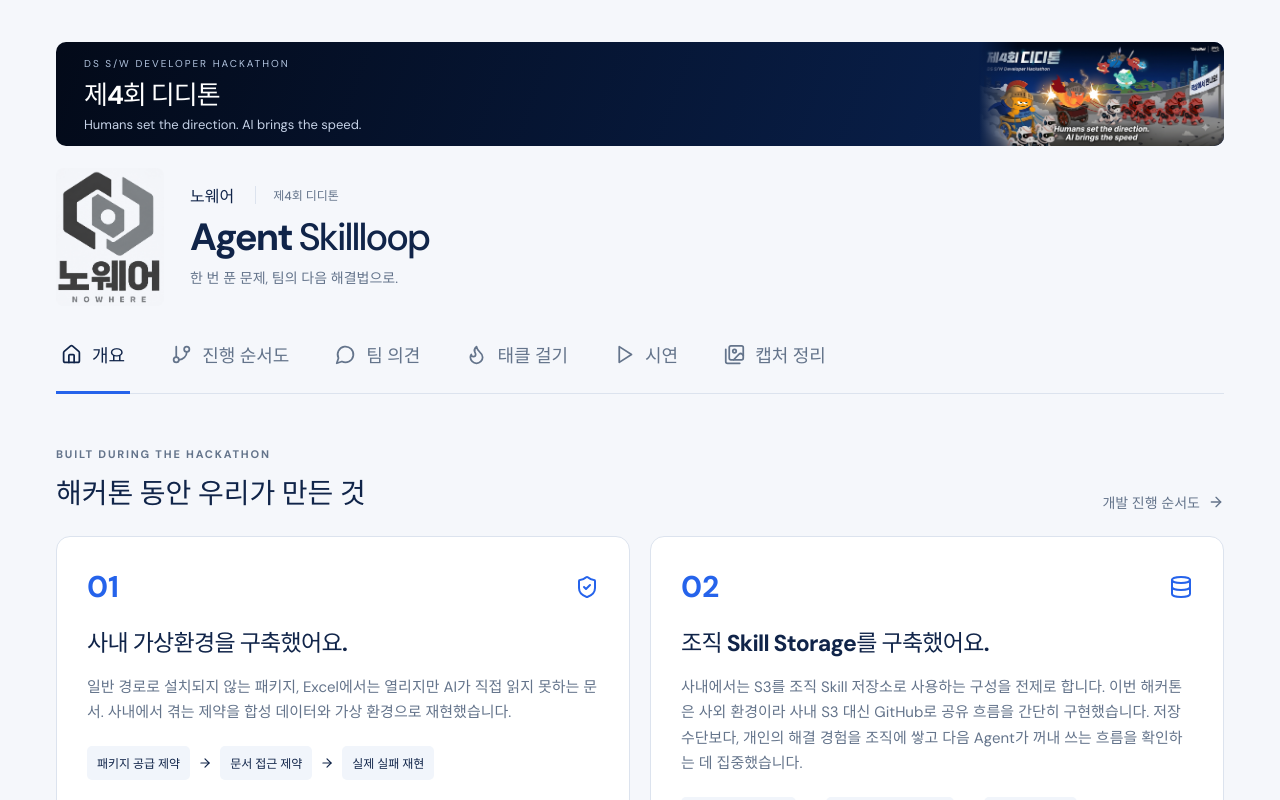
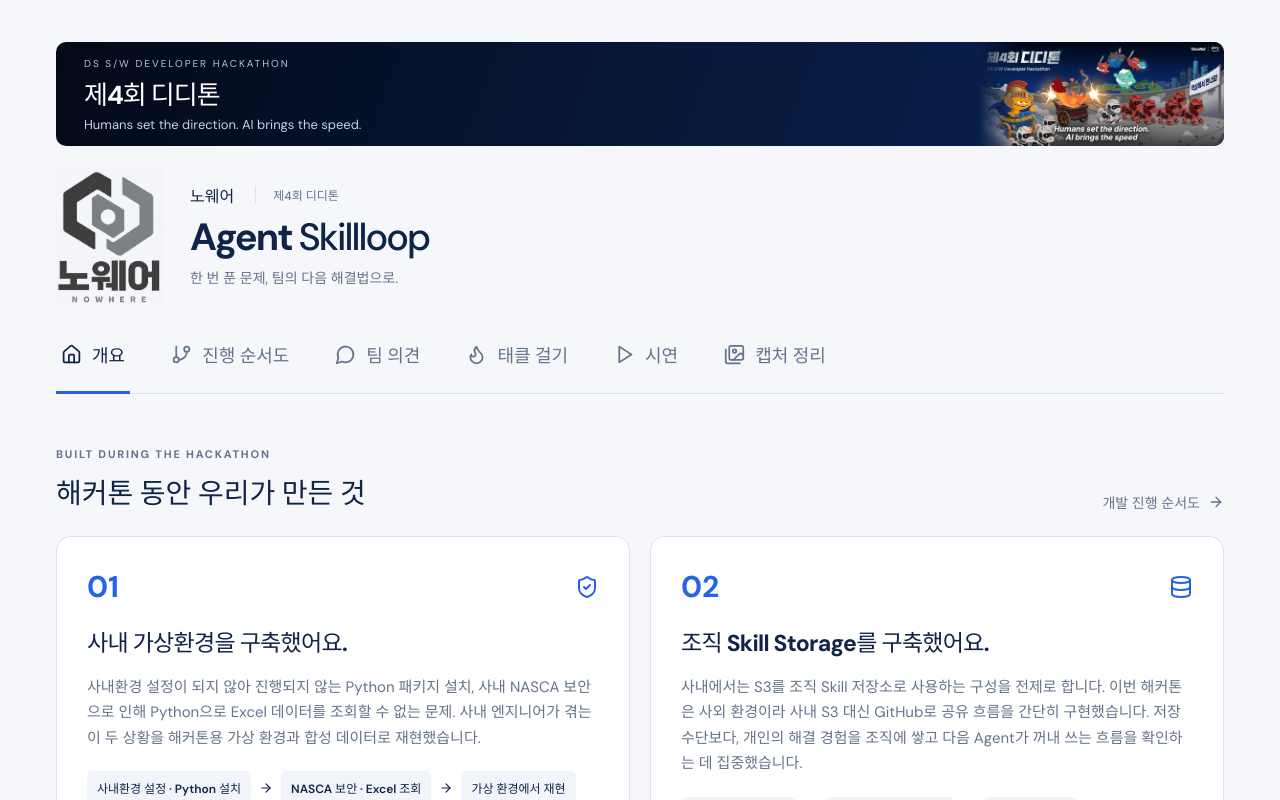
Before and after one commit to THEGREATCJPark/ddthon, a React (Vite) app in the folder team-hub/: page / in a window 1280 px wide. Shown: the top 800 px of the page. Built offline with nearby package versions, Linux system fonts and the light colour scheme.

Commit message:
copy(web): describe Python setup and NASCA Excel constraints directly

```diff
--- a/team-hub/src/Overview.tsx
+++ b/team-hub/src/Overview.tsx
@@ -12,8 +12,8 @@
   {
     title: "사내 가상환경을 구축했어요.",
     icon: ShieldCheck,
-    body: "일반 경로로 설치되지 않는 패키지, Excel에서는 열리지만 AI가 직접 읽지 못하는 문서. 사내에서 겪는 제약을 합성 데이터와 가상 환경으로 재현했습니다.",
-    flow: ["패키지 공급 제약", "문서 접근 제약", "실제 실패 재현"],
+    body: "사내환경 설정이 되지 않아 진행되지 않는 Python 패키지 설치, 사내 NASCA 보안으로 인해 Python으로 Excel 데이터를 조회할 수 없는 문제. 사내 엔지니어가 겪는 이 두 상황을 해커톤용 가상 환경과 합성 데이터로 재현했습니다.",
+    flow: ["사내환경 설정 · Python 설치", "NASCA 보안 · Excel 조회", "가상 환경에서 재현"],
     question: "Q6 · 환경 제약 재현",
     answer: "A",
     quote:
```
